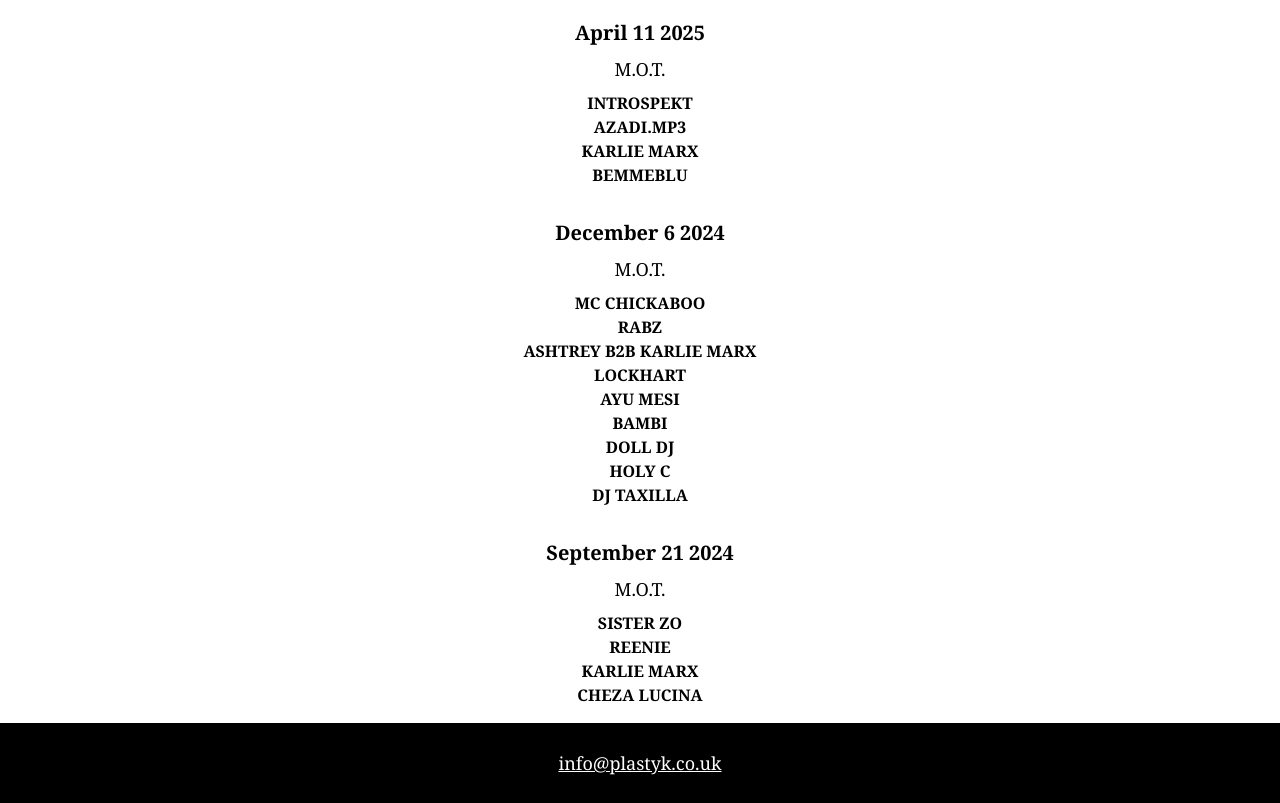
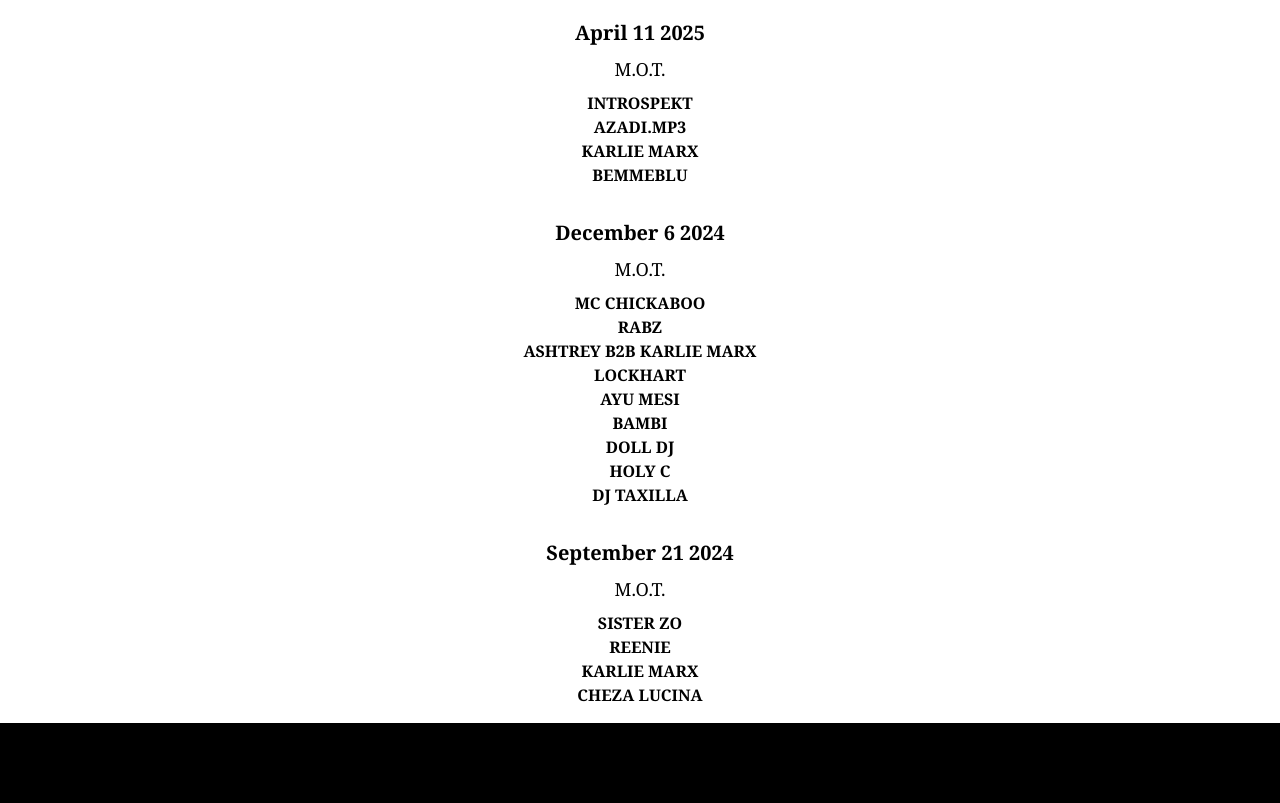
Before and after one commit to huaweiphonesltd/plastyk, a website built with Vite: page src/index.html in a window 1280 px wide. Shown: the part 1684-2487 px from the top of the page. Built offline with nearby package versions, Linux system fonts and the light colour scheme; a web font is replaced by a local one.

Commit message:
Remove email link from footer
Removed email link from footer.

```diff
--- a/src/index.html
+++ b/src/index.html
@@ -51,7 +51,7 @@
         </div>
     </main>
     <footer class="flex items-center justify-center w-full bg-plastyk-black h-20">
-        <a href="mailto:plastyk@plastyk.com" class="link text-plastyk-white text-lg">info@plastyk.co.uk</a>
+        <a href="mailto:plastyk@plastyk.com" class="link text-plastyk-white text-lg"></a>
     </footer>
 </body>
 
```
